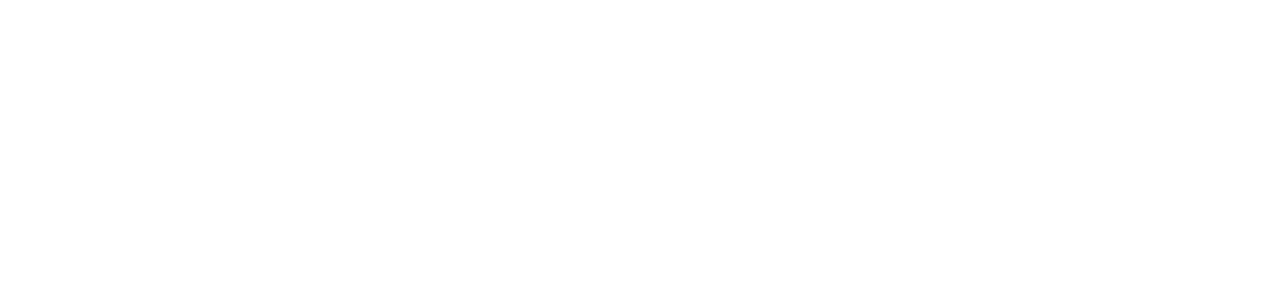
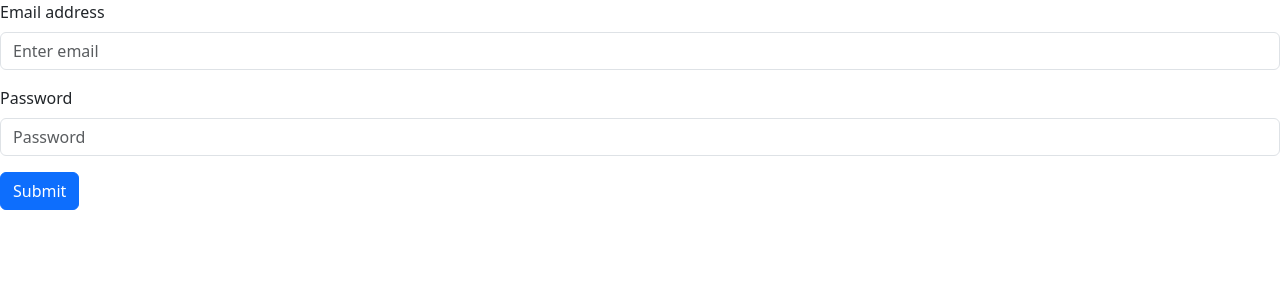
Before and after one commit to patoogm/mine-project, a React (Vite) app: page /login in a window 1280 px wide. Before the commit this address had no page. Shown: the top 300 px of the page. Built offline with nearby package versions, Linux system fonts and the light colour scheme.

Commit message:
Add ProtectedRoute for admin access control

```diff
--- a/src/App.jsx
+++ b/src/App.jsx
@@ -1,12 +1,14 @@
-import { Route, Routes } from 'react-router-dom'
-import { Home } from './pages/Home'
-import { ContactUs } from './pages/ContactUs'
-import { AboutUs } from './pages/AboutUs'
-import { Projects } from './pages/Projects'
-import { OurTeam } from './pages/OurTeam'
+import { Route, Routes } from 'react-router-dom';
+import { Home } from './pages/Home';
+import { ContactUs } from './pages/ContactUs';
+import { AboutUs } from './pages/AboutUs';
+import { Projects } from './pages/Projects';
+import { OurTeam } from './pages/OurTeam';
+import ProtectedRoute from './components/ProtectedRoute';
+import Login from './pages/Login';
+import { AdminPanel } from './pages/AdminPanel';
 
 function App() {
-
   return (
     <>
       <Routes>
@@ -15,9 +17,13 @@
         <Route path='/our-team' element={<OurTeam />} />
         <Route path='/projects' element={<Projects />} />
         <Route path='/contact' element={<ContactUs />} />
-     </Routes>
+        <Route path='/login' element={<Login />} />
+        <Route element={<ProtectedRoute />}>
+          <Route path='/admin' element={<AdminPanel />} />
+        </Route>
+      </Routes>
     </>
-  )
+  );
 }
 
-export default App
+export default App;
--- /dev/null
+++ b/src/components/ProtectedRoute.jsx
@@ -0,0 +1,10 @@
+import { Navigate, Outlet } from 'react-router-dom';
+import useAuth from '../hooks/useAuth';
+
+const ProtectedRoute = () => {
+  const { isAuthenticated } = useAuth();
+
+  return isAuthenticated ? <Outlet /> : <Navigate to="/login" />;
+};
+
+export default ProtectedRoute;
--- /dev/null
+++ b/src/contexts/AuthContext.jsx
@@ -0,0 +1,23 @@
+import { createContext, useState } from 'react';
+
+const AuthContext = createContext();
+
+export const AuthProvider = ({ children }) => {
+  const [isAuthenticated, setIsAuthenticated] = useState(false);
+
+  const login = () => {
+    setIsAuthenticated(true);
+  };
+
+  const logout = () => {
+    setIsAuthenticated(false);
+  };
+
+  return (
+    <AuthContext.Provider value={{ isAuthenticated, login, logout }}>
+      {children}
+    </AuthContext.Provider>
+  );
+};
+
+export default AuthContext;
--- /dev/null
+++ b/src/hooks/useAuth.js
@@ -0,0 +1,8 @@
+import { useContext } from 'react';
+import AuthContext from '../contexts/AuthContext';
+
+const useAuth = () => {
+  return useContext(AuthContext);
+};
+
+export default useAuth;
--- a/src/locales/en.jsx
+++ b/src/locales/en.jsx
@@ -36,7 +36,7 @@
       "Involved in Tantalium, Cobalt, Lithium, Gold and Copper, Lime and other mineral projects, today we participate ACTIVELY in the new and interesting possibilities of development.",
     aboutUsText4:
       "Geologists, Engineers, Lawyers, Economists, Administrators, share from the perspective of 'risk takers', the considerations that affect investment, enriching the view on investments.",
-    ourTask: "Our task",
+    ourTask: "Our Task",
     ourTaskText1:
       "Identification of opportunities: Based on in-depth knowledge of the country, provinces and localities, we identify deposits with high resource potential and presumption of mineral existence. ",
     ourTaskText2:
@@ -61,9 +61,9 @@
     enriquePA:
       "52 years old. Lives in the city of San Miguel de Tucumán, Province of Tucumán. Academic training in Business Administration, Systems Engineering and Marketing. He has developed his professional activity forming and managing agricultural - livestock, construction, energy, chemical and mining ventures. He is a principal partner of Sideral Mining (Catamarca) Medanos Pelados (San Juan) and Carachi Pampa Lithium (Catamarca),",
     alejandroS:
-      "65 years old. He resides in the city of San Rafael, Province of Mendoza. National Public Accountant. MBA awarded by the International Business School of the University of Texas, USA (graduated with the best average). Post Graduate Studies in Project Formulation and Evaluation (1997); Financial Tools (1998). Advisor to numerous companies in the region and partner of Estudio Crameo, Sanchez y Asociados, with special emphasis on financial and tax issues.",
+      "65 years old. He resides in the city of San Rafael, Province of Mendoza. National Public Accountant. MBA awarded by the International Business School of the University of Texas, USA (graduated with the best average). Post Graduate Studies in Project Formulation and Evaluation (1997); Financial Tools (1998). Advisor to numerous companies in the region and partner of Estudio Cramero, Sanchez y Asociados, with special emphasis on financial and tax issues.",
     nicolasH:
-      "29 years old. He resides in Catamarca, a lawyer specializing in Mining Law. He practices the profession privately. He is an advisor to national and international mining companies. Member of the executive committee of Carachi Pampa Lithium and shareholder of the deposit under exploration. Representative of the “Las Vicuñas” project (gold, copper and silver); “Culampaja (gold); “Los Nacimientos” (copper and gold).",
+      "38 years old. He resides in Catamarca, a lawyer specializing in Mining Law. He practices the profession privately. He is an advisor to national and international mining companies. Member of the executive committee of Carachi Pampa Lithium and shareholder of the deposit under exploration. Representative of the “Las Vicuñas” project (gold, copper and silver); “Culampaja (gold); “Los Nacimientos” (copper and gold).",
     alvaroG:
       "50 years old. He resides in the city of Salta, province of the same name. Alvaro brings more than 20 years of international experience in the mining industry: around 15 of them specifically related to lithium as a specialty product. He has held various positions in different companies such as the mining company Rio Tinto, he has also held senior management positions in Canadian and Australian companies, where he assumed key roles in the development and subsequent sale of mining assets to larger groups. He is currently a consultant and advisor to the Board of Directors of Technology companies. and Services. Former President of the Chamber of Mining Suppliers of Salta and Vice President of the AUSCHAM Argentina chapter. He also contributes in this way, with leadership and community commitment in the Region.",
   },
--- a/src/locales/es.jsx
+++ b/src/locales/es.jsx
@@ -37,7 +37,7 @@
       "Involucrados en proyectos de Tantalio, Cobalto, Litio, Oro y Cobre, Cales y otros minerales, hoy participamos ACTIVAMENTE, de las nuevas e interesantes posibilidades de desarrollo.",
     aboutUsText4:
       "Geólogos, Ingenieros, Abogados, Economistas, Administradores, compartimos desde la perspectiva de “tomador de riesgo”, las consideraciones que afectan la inversión, enriqueciendo la mirada sobre las inversiones.",
-    ourTask: "Nuestra tarea",
+    ourTask: "Nuestra Tarea",
     ourTaskText1:
       "Identificación de oportunidades: A partir del conocimiento profundo del país, las provincias y localidades, identificamos los yacimientos con alto potencial de recursos y presunción de existencia minerales.",
     ourTaskText2:
@@ -62,9 +62,9 @@
     enriquePA:
       "52  años. Reside en la ciudad de San Miguel de Tucumán, Prov. de Tucumán. Formación académica en Administración de Empresas, Ingeniería en Sistemas y Comercialización. Ha desarrollado su actividad profesional formando y administrando emprendimientos Agrícolas - Ganaderos, Construcción, Energía, Química y Minería. Es socio principal de Sideral Mining (Catamarca) Medanos Pelados (San Juan) y de Carachi Pampa Lithium (Catamarca)",
     alejandroS:
-      "65 años. Reside en la ciudad de San Rafael, Provincia de  Mendoza Contador Público Nacional. MBA otorgado por la Escuela Internacional de Negocios de la Universidad de Texas, EE.UU.(egresado con mejor promedio). Estudios de Post Grado en Formulación y Evaluación de Proyectos (1997); Herramientas Financiera s (1998). Asesor de numerosas empresas en la región y socio del Estudio Crameo, Sanchez y Asociados, con especial énfasis en temas financieros e impositivos.",
+      "65 años. Reside en la ciudad de San Rafael, Provincia de  Mendoza Contador Público Nacional. MBA otorgado por la Escuela Internacional de Negocios de la Universidad de Texas, EE.UU.(egresado con mejor promedio). Estudios de Post Grado en Formulación y Evaluación de Proyectos (1997); Herramientas Financiera s (1998). Asesor de numerosas empresas en la región y socio del Estudio Cramero, Sanchez y Asociados, con especial énfasis en temas financieros e impositivos.",
     nicolasH:
-      "29 años. Reside en Catamarca, Abogado especialista en derecho Minero, ejerce la profesión en forma privada. Es asesor de empresa mineras nacionales e internacionales. Miembro el comité ejecutivo de Carachi Pampa Lithium y accionista del yacimiento en exploración. Apoderado del proyecto “Las Vicuñas” (oro, cobre y plata); “Culampaja (oro); “Los Nacimientos” (cobre y oro). Coordinador de Derecho Minero del Colegio de Abogados de la provincia de Catamarca.",
+      "38 años. Reside en Catamarca, Abogado especialista en derecho Minero, ejerce la profesión en forma privada. Es asesor de empresa mineras nacionales e internacionales. Miembro el comité ejecutivo de Carachi Pampa Lithium y accionista del yacimiento en exploración. Apoderado del proyecto “Las Vicuñas” (oro, cobre y plata); “Culampaja (oro); “Los Nacimientos” (cobre y oro). Coordinador de Derecho Minero del Colegio de Abogados de la provincia de Catamarca.",
     alvaroG:
       "50 años. Reside en la ciudad de Salta, provincia homónima. Alvaro aporta más de 20 años de experiencia internacional en la industria minera: alrededor de 15 de ellos específicamente relacionados con el litio como producto de especialidad. Ha ocupado varios cargos en distintas compañías como empresa minera Rio Tinto, ha ostentado también puestos de alta dirección en empresas canadiense y australianas, donde asumió papeles claves en el desarrollo y posterior venta de activos mineros a grupos de mayor envergadura. Es actualmente consultor y asesor al Directorio de empresas Tecnológicas y de Servicios. Ex Presidente de la Cámara de Proveedores Mineros de Salta y Vicepresidente del capítulo de AUSCHAM Argentina. Contribuye de esta forma también, con liderazgo y compromiso comunal en la Región.",
   },
--- a/src/main.jsx
+++ b/src/main.jsx
@@ -1,16 +1,19 @@
-import React from 'react'
-import ReactDOM from 'react-dom/client'
-import App from './App.jsx'
+import React from 'react';
+import ReactDOM from 'react-dom/client';
+import App from './App.jsx';
 import 'bootstrap/dist/css/bootstrap.min.css';
 import { BrowserRouter } from 'react-router-dom';
 import { LanguageProvider } from './contexts/LanguageContext.jsx';
+import { AuthProvider } from './contexts/AuthContext.jsx';
 
 ReactDOM.createRoot(document.getElementById('root')).render(
   <React.StrictMode>
     <BrowserRouter>
       <LanguageProvider>
-        <App />
+        <AuthProvider>
+          <App />
+        </AuthProvider>
       </LanguageProvider>
     </BrowserRouter>
   </React.StrictMode>,
-)
+);
--- /dev/null
+++ b/src/pages/AdminPanel.jsx
@@ -0,0 +1,59 @@
+import Button from 'react-bootstrap/Button';
+import Form from 'react-bootstrap/Form';
+
+export const AdminPanel = () => {
+  return (
+    <div>
+      <Form>
+        <Form.Group className="mb-3" controlId="formBasicEmail">
+          <Form.Label>Email address</Form.Label>
+          <Form.Control type="email" placeholder="Enter email" />
+        </Form.Group>
+
+        <Form.Group className="mb-3" controlId="formBasicPassword">
+          <Form.Label>Password</Form.Label>
+          <Form.Control type="password" placeholder="Password" />
+        </Form.Group>
+
+        <Form.Group className="mb-3" controlId="formBasicPassword">
+          <Form.Label>Password</Form.Label>
+          <Form.Control type="password" placeholder="Password" />
+        </Form.Group>
+
+        <Form.Group className="mb-3" controlId="formBasicPassword">
+          <Form.Label>Password</Form.Label>
+          <Form.Control type="password" placeholder="Password" />
+        </Form.Group>
+
+        <Form.Group className="mb-3" controlId="formBasicPassword">
+          <Form.Label>Password</Form.Label>
+          <Form.Control type="password" placeholder="Password" />
+        </Form.Group>
+
+        <Form.Group className="mb-3" controlId="formBasicPassword">
+          <Form.Label>Password</Form.Label>
+          <Form.Control type="password" placeholder="Password" />
+        </Form.Group>
+
+        <Form.Group className="mb-3" controlId="formBasicPassword">
+          <Form.Label>Password</Form.Label>
+          <Form.Control type="password" placeholder="Password" />
+        </Form.Group>
+
+        <Form.Group className="mb-3" controlId="formBasicPassword">
+          <Form.Label>Password</Form.Label>
+          <Form.Control type="password" placeholder="Password" />
+        </Form.Group>
+
+        <Form.Group className="mb-3" controlId="formBasicPassword">
+          <Form.Label>Password</Form.Label>
+          <Form.Control type="password" placeholder="Password" />
+        </Form.Group>
+
+        <Button variant="primary" type="button">
+          Submit
+        </Button>
+      </Form>
+    </div>
+  )
+}
--- /dev/null
+++ b/src/pages/Login.jsx
@@ -0,0 +1,40 @@
+import { useState } from 'react';
+import useAuth from '../hooks/useAuth';
+import { useNavigate } from 'react-router-dom';
+import Button from 'react-bootstrap/Button';
+import Form from 'react-bootstrap/Form';
+
+const Login = () => {
+  const [username, setUsername] = useState('');
+  const [password, setPassword] = useState('');
+  const { login } = useAuth();
+  const navigate = useNavigate();
+
+  const handleSubmit = (e) => {
+    e.preventDefault();
+    login();
+    navigate('/admin');
+  };
+
+  return (
+    <div>
+      <Form onSubmit={handleSubmit}>
+        <Form.Group className="mb-3" controlId="formBasicEmail">
+          <Form.Label>Email address</Form.Label>
+          <Form.Control required type="email" placeholder="Enter email" value={username} onChange={(e) => setUsername(e.target.value)} />
+        </Form.Group>
+
+        <Form.Group className="mb-3" controlId="formBasicPassword">
+          <Form.Label>Password</Form.Label>
+          <Form.Control required type="password" placeholder="Password" value={password} onChange={(e) => setPassword(e.target.value)} />
+        </Form.Group>
+
+        <Button variant="primary" type="submit">
+          Submit
+        </Button>
+      </Form>
+    </div>
+  );
+};
+
+export default Login;
```
Also changed, not shown: src/components/Footer.jsx (+4 -4 lines).
